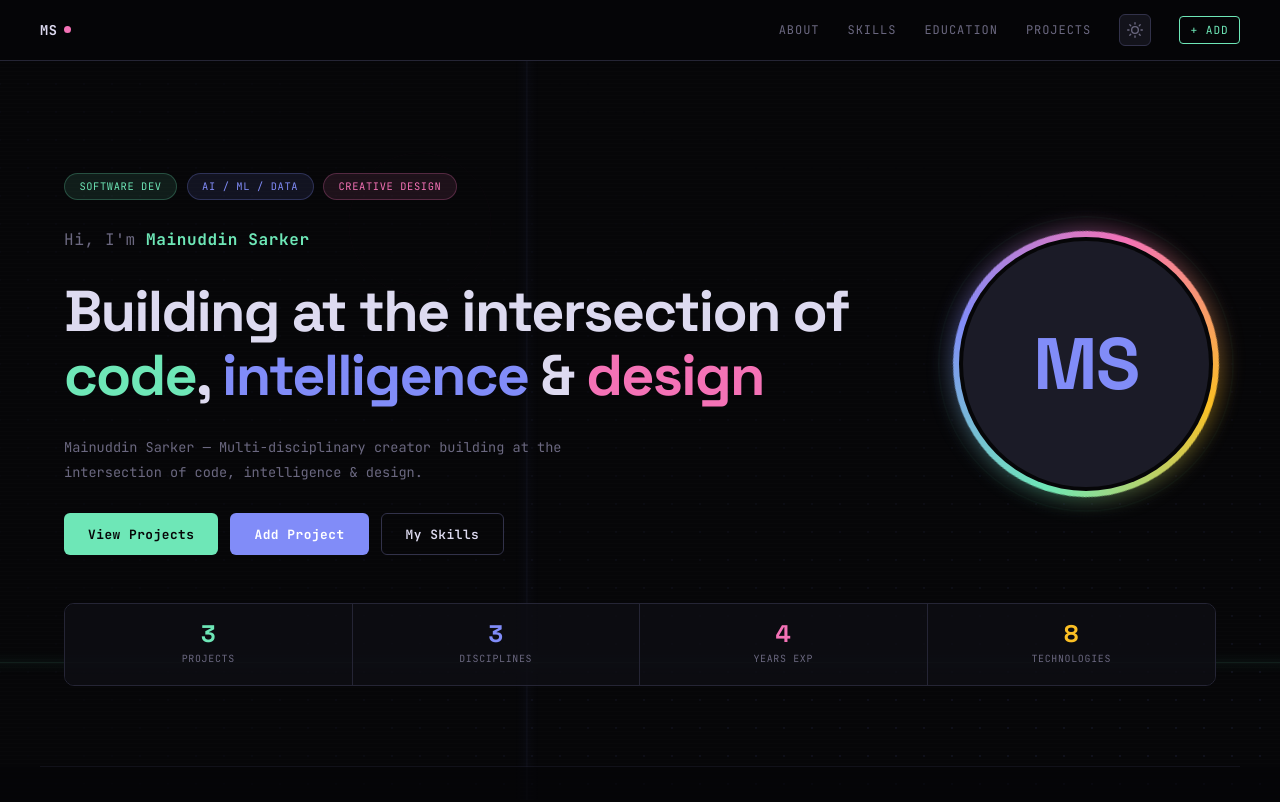
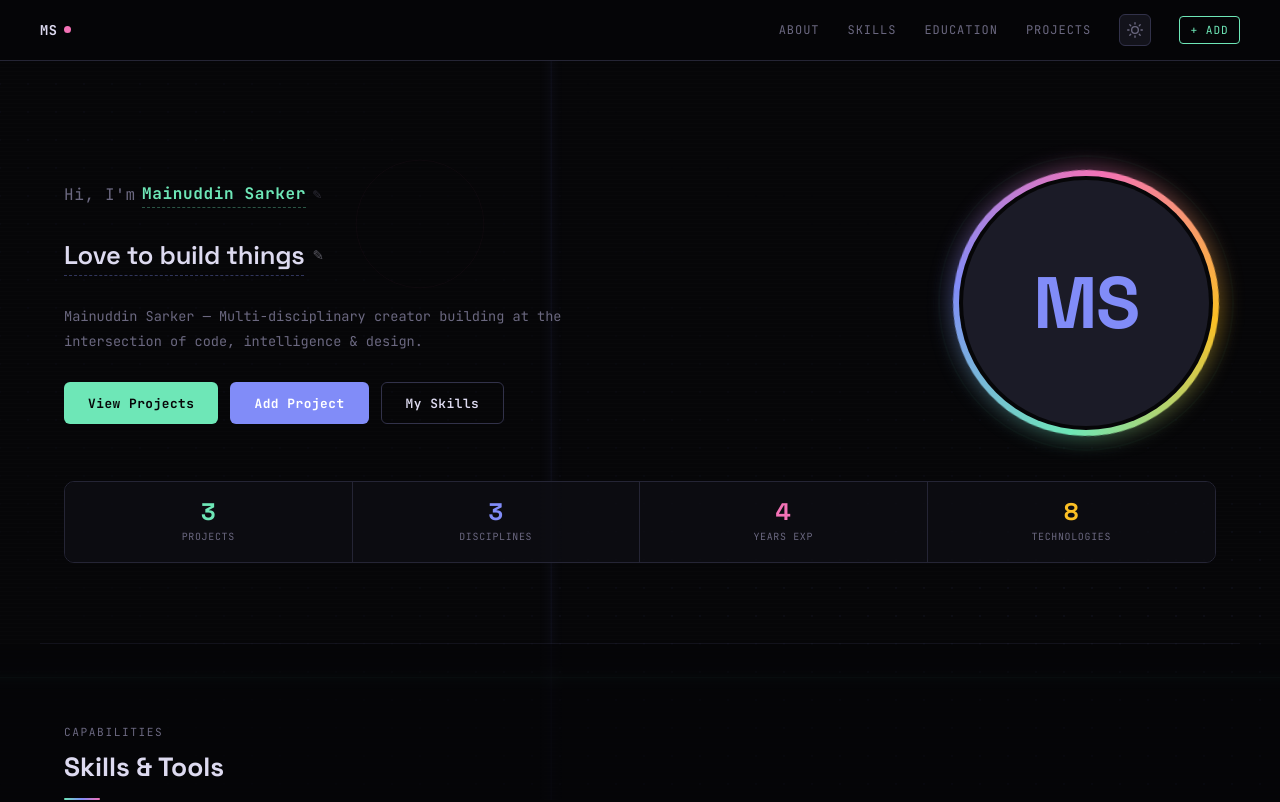
Before and after one commit to mainuddinMains/devfolio, a Next.js app: page / in a window 1280 px wide. Shown: the top 802 px of the page. Built offline with nearby package versions, Linux system fonts and the light colour scheme.

Commit message:
test commit

```diff
--- a/components/HeroSection.tsx
+++ b/components/HeroSection.tsx
@@ -1,8 +1,11 @@
 "use client"
 
-import { useRef, useEffect, useState } from "react"
+import { useRef, useEffect, useState, useCallback } from "react"
 import { personalInfo } from "@/data/personal"
 import GlowingAvatar from "@/components/GlowingAvatar"
+
+const LS_NAME    = "devfolio_hero_name"
+const LS_TAGLINE = "devfolio_hero_tagline"
 
 interface Stats {
   projects: number
@@ -15,12 +18,6 @@ interface HeroSectionProps {
   stats: Stats
 }
 
-const PILLS = [
-  { label: "Software Dev",    bg: "rgba(110,231,183,0.1)", color: "#6ee7b7", border: "rgba(110,231,183,0.25)" },
-  { label: "AI / ML / Data",  bg: "rgba(129,140,248,0.1)", color: "#818cf8", border: "rgba(129,140,248,0.25)" },
-  { label: "Creative Design", bg: "rgba(244,114,182,0.1)", color: "#f472b6", border: "rgba(244,114,182,0.25)" },
-]
-
 const STAT_COLORS = ["#6ee7b7", "#818cf8", "#f472b6", "#fbbf24"]
 
 function scrollTo(id: string) {
@@ -29,7 +26,33 @@ function scrollTo(id: string) {
 
 export default function HeroSection({ stats }: HeroSectionProps) {
   const wrapperRef = useRef<HTMLDivElement>(null)
-  const [visible, setVisible] = useState(false)
+  const [visible, setVisible]   = useState(false)
+  const [heroName, setHeroName]       = useState(personalInfo.name)
+  const [tagline, setTagline]         = useState("Love to build things")
+  const [editingName, setEditingName] = useState(false)
+  const [editingTag, setEditingTag]   = useState(false)
+
+  // Load saved values from localStorage
+  useEffect(() => {
+    const savedName = localStorage.getItem(LS_NAME)
+    const savedTag  = localStorage.getItem(LS_TAGLINE)
+    if (savedName) setHeroName(savedName)
+    if (savedTag)  setTagline(savedTag)
+  }, [])
+
+  const saveName = useCallback((val: string) => {
+    const trimmed = val.trim() || personalInfo.name
+    setHeroName(trimmed)
+    localStorage.setItem(LS_NAME, trimmed)
+    setEditingName(false)
+  }, [])
+
+  const saveTagline = useCallback((val: string) => {
+    const trimmed = val.trim() || "Love to build things"
+    setTagline(trimmed)
+    localStorage.setItem(LS_TAGLINE, trimmed)
+    setEditingTag(false)
+  }, [])
 
   useEffect(() => {
     const el = wrapperRef.current
@@ -138,29 +161,7 @@ export default function HeroSection({ stats }: HeroSectionProps) {
           {/* ── LEFT: text content ── */}
           <div className="hero-left">
 
-            {/* 1. Discipline pills */}
-            <div className="fade-up" style={{ animationDelay: "0s", display: "flex", flexWrap: "wrap", gap: "0.6rem" }}>
-              {PILLS.map((pill) => (
-                <span
-                  key={pill.label}
-                  style={{
-                    background: pill.bg,
-                    color: pill.color,
-                    border: `1px solid ${pill.border}`,
-                    borderRadius: 20,
-                    padding: "0.3rem 0.9rem",
-                    fontFamily: "var(--font-jetbrains-mono)",
-                    fontSize: "0.65rem",
-                    textTransform: "uppercase",
-                    letterSpacing: "0.06em",
-                  }}
-                >
-                  {pill.label}
-                </span>
-              ))}
-            </div>
-
-            {/* 2. Name greeting */}
+            {/* 1. Name greeting */}
             <p
               className="fade-up"
               style={{
@@ -170,34 +171,114 @@ export default function HeroSection({ stats }: HeroSectionProps) {
                 color: "var(--muted)",
                 margin: 0,
                 letterSpacing: "0.04em",
+                display: "flex",
+                alignItems: "center",
+                gap: "0.4rem",
               }}
             >
               Hi, I&apos;m{" "}
-              <span style={{ color: "#6ee7b7", fontWeight: 700 }}>
-                {personalInfo.name}
-              </span>
+              {editingName ? (
+                <input
+                  autoFocus
+                  defaultValue={heroName}
+                  onBlur={(e) => saveName(e.currentTarget.value)}
+                  onKeyDown={(e) => {
+                    if (e.key === "Enter") saveName(e.currentTarget.value)
+                    if (e.key === "Escape") setEditingName(false)
+                  }}
+                  style={{
+                    background: "rgba(110,231,183,0.08)",
+                    border: "1px solid rgba(110,231,183,0.4)",
+                    borderRadius: 4,
+                    color: "#6ee7b7",
+                    fontWeight: 700,
+                    fontFamily: "var(--font-jetbrains-mono)",
+                    fontSize: "inherit",
+                    padding: "0.1rem 0.4rem",
+                    outline: "none",
+                    width: "14rem",
+                  }}
+                />
+              ) : (
+                <span
+                  title="Click to edit"
+                  onClick={() => setEditingName(true)}
+                  style={{
+                    color: "#6ee7b7",
+                    fontWeight: 700,
+                    cursor: "text",
+                    borderBottom: "1px dashed rgba(110,231,183,0.35)",
+                    paddingBottom: "1px",
+                  }}
+                >
+                  {heroName}
+                </span>
+              )}
+              <span
+                title="Edit name"
+                onClick={() => setEditingName(true)}
+                style={{ cursor: "pointer", opacity: 0.4, fontSize: "0.75em", userSelect: "none" }}
+              >✎</span>
             </p>
 
-            {/* 3. Headline */}
-            <h1
+            {/* 2. Tagline */}
+            <div
               className="fade-up"
               style={{
-                animationDelay: "0.1s",
-                fontSize: "clamp(1.8rem, 4.5vw, 3.8rem)",
-                fontWeight: 700,
-                letterSpacing: "-0.03em",
-                lineHeight: 1.1,
-                color: "var(--text)",
-                margin: 0,
+                animationDelay: "0.15s",
+                display: "flex",
+                alignItems: "center",
+                gap: "0.5rem",
               }}
             >
-              Building at the intersection of{" "}
-              <span style={{ color: "#6ee7b7" }}>code</span>
-              {", "}
-              <span style={{ color: "#818cf8" }}>intelligence</span>
-              {" & "}
-              <span style={{ color: "#f472b6" }}>design</span>
-            </h1>
+              {editingTag ? (
+                <input
+                  autoFocus
+                  defaultValue={tagline}
+                  onBlur={(e) => saveTagline(e.currentTarget.value)}
+                  onKeyDown={(e) => {
+                    if (e.key === "Enter") saveTagline(e.currentTarget.value)
+                    if (e.key === "Escape") setEditingTag(false)
+                  }}
+                  style={{
+                    background: "rgba(129,140,248,0.08)",
+                    border: "1px solid rgba(129,140,248,0.4)",
+                    borderRadius: 4,
+                    color: "var(--text)",
+                    fontWeight: 600,
+                    fontFamily: "var(--font-space-grotesk)",
+                    fontSize: "clamp(1.1rem, 2.5vw, 1.6rem)",
+                    letterSpacing: "-0.01em",
+                    padding: "0.1rem 0.4rem",
+                    outline: "none",
+                    width: "22rem",
+                  }}
+                />
+              ) : (
+                <p
+                  title="Click to edit"
+                  onClick={() => setEditingTag(true)}
+                  style={{
+                    fontSize: "clamp(1.1rem, 2.5vw, 1.6rem)",
+                    fontWeight: 600,
+                    color: "var(--text)",
+                    margin: 0,
+                    letterSpacing: "-0.01em",
+                    cursor: "text",
+                    borderBottom: "1px dashed rgba(129,140,248,0.35)",
+                    paddingBottom: "1px",
+                  }}
+                >
+                  {tagline}
+                </p>
+              )}
+              <span
+                title="Edit tagline"
+                onClick={() => setEditingTag(true)}
+                style={{ cursor: "pointer", opacity: 0.4, fontSize: "0.85rem", userSelect: "none" }}
+              >✎</span>
+            </div>
+
 
             {/* 3. Bio */}
             <p
```
